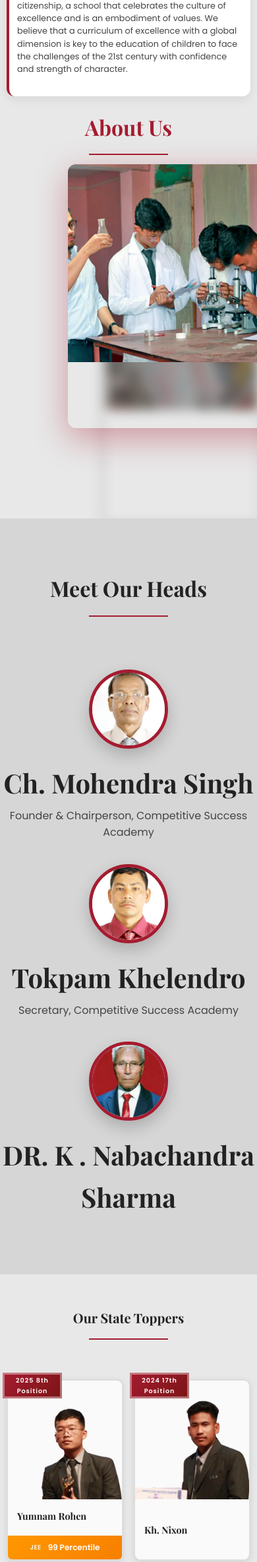
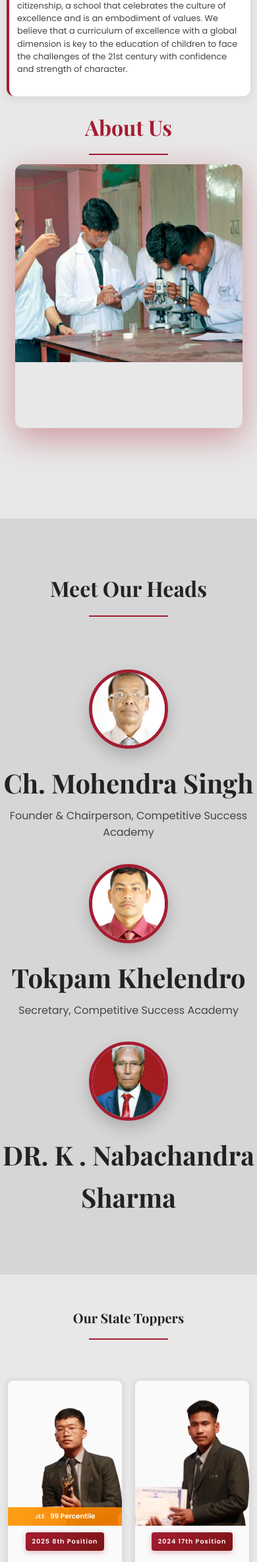
Before and after one commit to russelkh/School-website, a Flask app: page / in a window 390 px wide. Shown: the part 1563-3931 px from the top of the page at 66% size. Run offline with Flask 3, Linux system fonts and the light colour scheme.

Commit message:
fix the toppers

```diff
--- a/static/index.css
+++ b/static/index.css
@@ -35,12 +35,10 @@
   left: 0;
   width: 100%;
   height: 100%;
-  background: linear-gradient(
-    to bottom,
-    rgba(0, 0, 0, 0.5) 0%,
-    rgba(0, 0, 0, 0.7) 50%,
-    rgba(0, 0, 0, 0.9) 100%
-  );
+  background: linear-gradient(to bottom,
+      rgba(0, 0, 0, 0.5) 0%,
+      rgba(0, 0, 0, 0.7) 50%,
+      rgba(0, 0, 0, 0.9) 100%);
   z-index: -1;
   pointer-events: none;
 }
@@ -325,14 +323,14 @@
 .wheel-item.prev {
   opacity: 0.4;
   filter: blur(3px) brightness(0.6);
-  transform: translateY(-80px) scale(0.7);
+  transform: translateY(-30px) scale(1);
 }
 
 .wheel-item.next {
   height: 100%;
   opacity: 0.4;
   filter: blur(3px) brightness(0.6);
-  transform: translateY(240px) scale(0.7);
+  transform: translateY(170px) scale(1);
 }
 
 .wheel-item img {
@@ -383,8 +381,15 @@
 }
 
 @keyframes carouselFadeIn {
-  from { opacity: 0; transform: scale(1.05); }
-  to { opacity: 1; transform: scale(1); }
+  from {
+    opacity: 0;
+    transform: scale(1.05);
+  }
+
+  to {
+    opacity: 1;
+    transform: scale(1);
+  }
 }
 
 .carousel-img.active {
@@ -495,13 +500,13 @@
   transform: translateX(100%);
 }
 
-.head-card.left .head-image:hover ~ #popup-right {
+.head-card.left .head-image:hover~#popup-right {
   transform: translateX(0);
   opacity: 1;
   pointer-events: auto;
 }
 
-.head-card.right .head-image:hover ~ #popup-left {
+.head-card.right .head-image:hover~#popup-left {
   transform: translateX(0);
   opacity: 1;
   pointer-events: auto;
@@ -532,9 +537,9 @@
   border: 2px solid #ddd;
   display: flex;
   flex-direction: column;
-  /* Scroll-triggered staggered animation */
   opacity: 0;
   transform: translateY(40px);
+  transition-delay: calc((var(--index, 0)) * 0.05s);
 }
 
 .topper-card.show {
@@ -542,66 +547,18 @@
   transform: translateY(0);
 }
 
-/* Staggered delay for each card */
-.topper-card:nth-child(1) { transition-delay: 0s; }
-.topper-card:nth-child(2) { transition-delay: 0.1s; }
-.topper-card:nth-child(3) { transition-delay: 0.2s; }
-.topper-card:nth-child(4) { transition-delay: 0.3s; }
-.topper-card:nth-child(5) { transition-delay: 0.4s; }
-
 .topper-card:hover {
   transform: translateY(-8px);
   box-shadow: 0 20px 40px rgba(165, 28, 48, 0.15);
-  border-color: var(--primary-color);
 }
 
-/* Position Badge - Top-Left Corner Ribbon Banner */
-.card-header {
-  position: absolute;
-  top: 0;
-  left: 0;
-  width: 100%;
-  height: 100%;
-  z-index: 5;
-  pointer-events: none;
-}
-
-.position-badge {
-  position: absolute;
-  top: -15px;
-  left: -10px;
-  width: 120px;
-  background: linear-gradient(135deg, var(--primary-color), #7a1515);
-  color: var(--white);
-  padding: 6px 0;
-  font-weight: 800;
-  font-size: 0.7rem;
-  text-align: center;
-  letter-spacing: 1px;
-  border: none;
-  box-shadow: none;
-  z-index: 10;
-}
-
-/* Bold borders */
-.position-badge::before {
-  content: '';
-  position: absolute;
-  top: 0;
-  left: 0;
-  right: 0;
-  bottom: 0;
-  border: 3px solid rgba(255, 255, 255, 0.4);
-}
-
-/* Card Image */
+/* Card Image - Image only, positioned relative for badge overlay */
 .card-image {
   width: 100%;
-  height: 200px;
+  height: 230px;
   overflow: hidden;
-  border-radius: 6px 6px 0 0;
+  border-radius: 10px 10px 0 0;
   position: relative;
-  z-index: 1;
 }
 
 .card-image img {
@@ -609,77 +566,116 @@
   height: 100%;
   object-fit: cover;
   transition: transform 0.5s ease;
+  display: block;
 }
 
 .topper-card:hover .card-image img {
   transform: scale(1.03);
 }
 
-/* Card Content - Aligned at bottom */
+/* Exam Achievement Banner - ON THE IMAGE ONLY at bottom */
+.exam-achievement-banner {
+  position: absolute;
+  bottom: 0;
+  left: 0;
+  right: 0;
+  display: flex;
+  align-items: center;
+  justify-content: center;
+  gap: 8px;
+  padding: 8px 12px;
+  color: var(--white);
+  font-weight: 600;
+  font-size: 0.7rem;
+  z-index: 5;
+  margin: 0;
+  border-radius: 0;
+}
+
+.exam-achievement-banner.jee-banner {
+  background: linear-gradient(135deg, rgba(255, 152, 0, 0.92), rgba(247, 127, 0, 0.92));
+}
+
+.exam-achievement-banner.neet-banner {
+  background: linear-gradient(135deg, rgba(42, 157, 143, 0.92), rgba(29, 120, 112, 0.92));
+}
+
+.exam-achievement-banner.other-banner {
+  background: linear-gradient(135deg, rgba(108, 92, 231, 0.92), rgba(91, 75, 196, 0.92));
+}
+
+.exam-achievement-banner .exam-type {
+  font-size: 0.6rem;
+  opacity: 0.9;
+  text-transform: uppercase;
+  letter-spacing: 0.5px;
+  font-weight: 700;
+}
+
+.exam-achievement-banner .achievement-text {
+  font-weight: 800;
+  font-size: 0.75rem;
+}
+
+/* Card Header - Position badge sits below image, above name */
+.card-header {
+  position: relative;
+  width: 100%;
+  height: auto;
+  display: flex;
+  justify-content: center;
+  align-items: center;
+  padding: 10px 0;
+  pointer-events: auto;
+  background: transparent;
+}
+
+/* Position Badge - Below image, above name */
+.position-badge {
+  position: relative;
+  background: linear-gradient(135deg, var(--primary-color), #7a1515);
+  color: var(--white);
+  padding: 6px 12px;
+  font-weight: 800;
+  font-size: 0.65rem;
+  text-align: center;
+  letter-spacing: 1px;
+  border: none;
+  box-shadow: 0 2px 8px rgba(165, 28, 48, 0.3);
+  border-radius: 4px;
+  white-space: nowrap;
+  z-index: 10;
+}
+
+/* Card Content - Name and description */
 .card-content {
-  padding: 14px;
+  padding: 12px 14px;
   flex: 1;
   display: flex;
   flex-direction: column;
-  justify-content: flex-end;
-  border-radius: 0 0 6px 6px;
+  justify-content: flex-start;
+  border-radius: 0 0 10px 10px;
 }
 
 .card-content h3 {
-  font-size: 1.1rem;
+  font-size: 1rem;
   color: var(--secondary-color);
   font-weight: 600;
-  margin: 0 0 6px 0;
+  margin: 0 0 4px 0;
 }
 
 .card-content p {
   color: var(--gray-500);
   font-weight: 400;
-  font-size: 0.85rem;
-  margin: 0 0 12px 0;
-}
-
-/* Exam Achievement Banner - Colored strip at bottom */
-.exam-achievement-banner {
-  display: flex;
-  align-items: center;
-  justify-content: center;
-  gap: 10px;
-  padding: 10px 14px;
-  color: var(--white);
-  font-weight: 600;
   font-size: 0.8rem;
-  border-radius: 0 0 6px 6px;
-  margin: 0 -14px -14px -14px;
-}
-
-.exam-achievement-banner.jee-banner {
-  background: linear-gradient(135deg, #ff9800, #f77f00);
-}
-
-.exam-achievement-banner.neet-banner {
-  background: linear-gradient(135deg, #2a9d8f, #1d7870);
-}
-
-.exam-achievement-banner.other-banner {
-  background: linear-gradient(135deg, #6c5ce7, #5b4bc4);
-}
-
-.exam-achievement-banner .exam-type {
-  font-size: 0.7rem;
-  opacity: 0.9;
-  text-transform: uppercase;
-  letter-spacing: 0.5px;
-}
-
-.exam-achievement-banner .achievement-text {
-  font-weight: 700;
+  margin: 0;
+  line-height: 1.4;
 }
 
 /* Subject Toppers Section */
 .subject-toppers-section {
   padding: 80px 0;
- background-color: #d6d6d6;
+  background-color: #d6d6d6;
 }
 
 .year-tabs {
@@ -1063,6 +1059,7 @@
     width: 90%;
     height: 300px;
     margin: 0 auto;
+    max-width: 90%;
   }
 
   .wheel-carousel {
@@ -1131,7 +1128,7 @@
   }
 
   .topper-card .card-image {
-    height: 180px;
+    height: 220px;
   }
 }
 
@@ -1197,10 +1194,17 @@
     line-height: 1.5;
   }
 
+  .about-image {
+    width: 100%;
+    transform: translateX(0);
+  }
+
   .about-image.carousel {
-    width: 95%;
+    width: 100%;
     height: 250px;
-    margin: 0 auto;
+    margin: 0;
+    padding: 0;
+    max-width: 100%;
   }
 
   .wheel-carousel {
@@ -1230,28 +1234,15 @@
     transform: translateX(-50%) translateY(165px) scale(0.8);
   }
 
-  .wheel-item {
-    height: 120px;
+  .wheel-item.prev,
+  .wheel-item.next {
+    display: none;
   }
 
   .wheel-item.active {
     transform: translateY(0) scale(1);
-  }
-
-  .wheel-item.prev {
-    transform: translateY(-130px) scale(0.85);
-    filter: blur(10px) brightness(0.5);
-    opacity: 0.7;
-  }
-
-  .wheel-item.next {
-    transform: translateY(130px) scale(0.85);
-    filter: blur(10px) brightness(0.5);
-    opacity: 0.7;
-  }
-
-  .wheel-item.active {
     filter: blur(0) brightness(1);
+    opacity: 1;
   }
 
   .carousel-img {
@@ -1288,8 +1279,8 @@
     transform: translateX(-50%) !important;
   }
 
-  .head-card.left .head-image:hover ~ #popup-right,
-  .head-card.right .head-image:hover ~ #popup-left,
+  .head-card.left .head-image:hover~#popup-right,
+  .head-card.right .head-image:hover~#popup-left,
   .head-card.middle .head-image:hover .tooltip-popup {
     opacity: 0 !important;
     pointer-events: none !important;
@@ -1307,60 +1298,34 @@
     overflow: visible;
   }
 
-  .topper-card img {
+  .card-image {
     height: 180px;
-    object-fit: cover;
-    object-position: top;
-  }
-
-  .topper-card h3 {
-    font-size: 1rem;
   }
 
   .exam-achievement-banner {
-    padding: 8px 10px;
-    font-size: 0.7rem;
+    padding: 6px 10px;
+    font-size: 0.65rem;
   }
 
   .exam-achievement-banner .exam-type {
+    font-size: 0.55rem;
+  }
+
+  .exam-achievement-banner .achievement-text {
+    font-size: 0.65rem;
+  }
+
+  .position-badge {
+    padding: 5px 10px;
     font-size: 0.6rem;
   }
 
-  .exam-achievement-banner .achievement-text {
-    font-size: 0.75rem;
+  .card-content h3 {
+    font-size: 0.95rem;
   }
 
-  .position-badge {
-    top: -12px;
-    left: -8px;
-    width: 90px;
-    font-size: 0.6rem;
-    padding: 4px 0;
-  }
-
-  .card-header {
-    position: absolute;
-    top: 0;
-    left: 0;
-    width: 100%;
-    height: 100%;
-    pointer-events: none;
-  }
-
-  .ad-container {
-    flex-direction: column;
-    align-items: center;
-  }
-
-  .ad-image {
-    flex: 1;
-    width: 100%;
-    height: 300px;
-  }
-
-  .ad-video {
-    width: 100%;
-    padding: 0;
+  .card-content p {
+    font-size: 0.75rem;
   }
 }
 
@@ -1378,4 +1343,9 @@
   .topper-card h3 {
     font-size: 0.9rem;
   }
+
+  .position-badge {
+    font-size: 0.6rem;
+    padding: 6px 10px;
+  }
 }
--- a/templates/index.html
+++ b/templates/index.html
@@ -3,7 +3,7 @@
 {% block title %}Home - Competitive Success Academy{% endblock %}
 
 {% block extra_css %}
-<link rel="stylesheet" href="{{ url_for('static', filename='index.css') }}"/>
+<link rel="stylesheet" href="{{ url_for('static', filename='index.css') }}" />
 {% endblock %}
 
 {% block content %}
@@ -90,7 +90,9 @@
         </div>
         {% endif %}
       </div>
-        <div class="head-name"><h1>{{ head.name }}</h1></div>
+      <div class="head-name">
+        <h1>{{ head.name }}</h1>
+      </div>
       <div class="head-role">{{ head.role }}</div>
     </div>
     {% endfor %}
@@ -105,7 +107,7 @@
 </section>
 
 
-<!-- State Toppers -->
+<!-- State Toppers Section - REFINED STRUCTURE -->
 <section id="achievements" class="hall-of-fame">
   <div class="container">
     <div class="section-header">
@@ -113,18 +115,13 @@
     </div>
     <div class="toppers-container">
       {% for topper in state_toppers %}
-        <div class="topper-card animate-stagger">
-          <div class="card-header">
-            <div class="position-badge">
-              {% if topper.year %}{{ topper.year }}{% endif %} {{ topper.rank }}
-            </div>
-          </div>
+      <div class="topper-card animate-stagger" style="--index: {{ loop.index0 }}">
+
+        <!-- IMAGE WITH JEE/NEET BADGE OVERLAY -->
         <div class="card-image">
           <img src="{{ topper.image }}" alt="Topper {{ loop.index }}">
-          </div>
-          <div class="card-content">
-            <h3>{{ topper.name }}</h3>
-            <p>{{ topper.description }}</p>
+
+          <!-- JEE/NEET Badge ON Image Only -->
           {% if topper.exam_type or topper.achievement_text %}
           <div class="exam-achievement-banner {% if topper.banner_color == 'orange' %}jee-banner{% elif topper.banner_color == 'green' %}neet-banner{% elif topper.banner_color == 'blue' %}other-banner{% elif topper.exam_type and 'neet' in topper.exam_type|lower %}neet-banner{% elif topper.exam_type and 'jee' in topper.exam_type|lower %}jee-banner{% endif %}">
             {% if topper.exam_type %}<span class="exam-type">{{ topper.exam_type }}</span>{% endif %}
@@ -132,10 +129,25 @@
           </div>
           {% endif %}
         </div>
+
+        <!-- POSITION BADGE - Below Image -->
+        <div class="card-header">
+          <div class="position-badge">
+            {% if topper.year %}{{ topper.year }}{% endif %} {{ topper.rank }}
+          </div>
+        </div>
+
+        <!-- NAME & DESCRIPTION -->
+        <div class="card-content">
+          <h3>{{ topper.name }}</h3>
+          <p>{{ topper.description }}</p>
+        </div>
+
       </div>
       {% endfor %}
     </div>
   </div>
+</section>
 </section>
 
 <!-- Subject Toppers -->
@@ -157,7 +169,8 @@
       <button class="carousel-btn prev" id="prevBtn"><span>&#10094;</span></button>
 
       {% for year, data in subject_toppers.items() %}
-        <div class="carousel-items {% if loop.first %}active{% endif %}" data-year="{{ year }}" data-full-image="{{ data.image }}">
+      <div class="carousel-items {% if loop.first %}active{% endif %}" data-year="{{ year }}"
+        data-full-image="{{ data.image }}">
         <div class="carousel-item no-image">
           <span class="year-number">{{ year }}</span>
           <span class="subject-label">Subject Topper</span>
@@ -230,14 +243,8 @@
       <h2 class="section-title">{{ map_section.title }}</h2>
     </div>
     <div class="map-container">
-      <iframe
-        src="{{ map_section.iframe_src }}"
-        width="100%"
-        height="450"
-        style="border:0;"
-        allowfullscreen
-        loading="lazy"
-        referrerpolicy="no-referrer-when-downgrade">
+      <iframe src="{{ map_section.iframe_src }}" width="100%" height="450" style="border:0;" allowfullscreen
+        loading="lazy" referrerpolicy="no-referrer-when-downgrade">
       </iframe>
     </div>
   </div>
```
Lines whose indentation alone changed are shown as unchanged.
